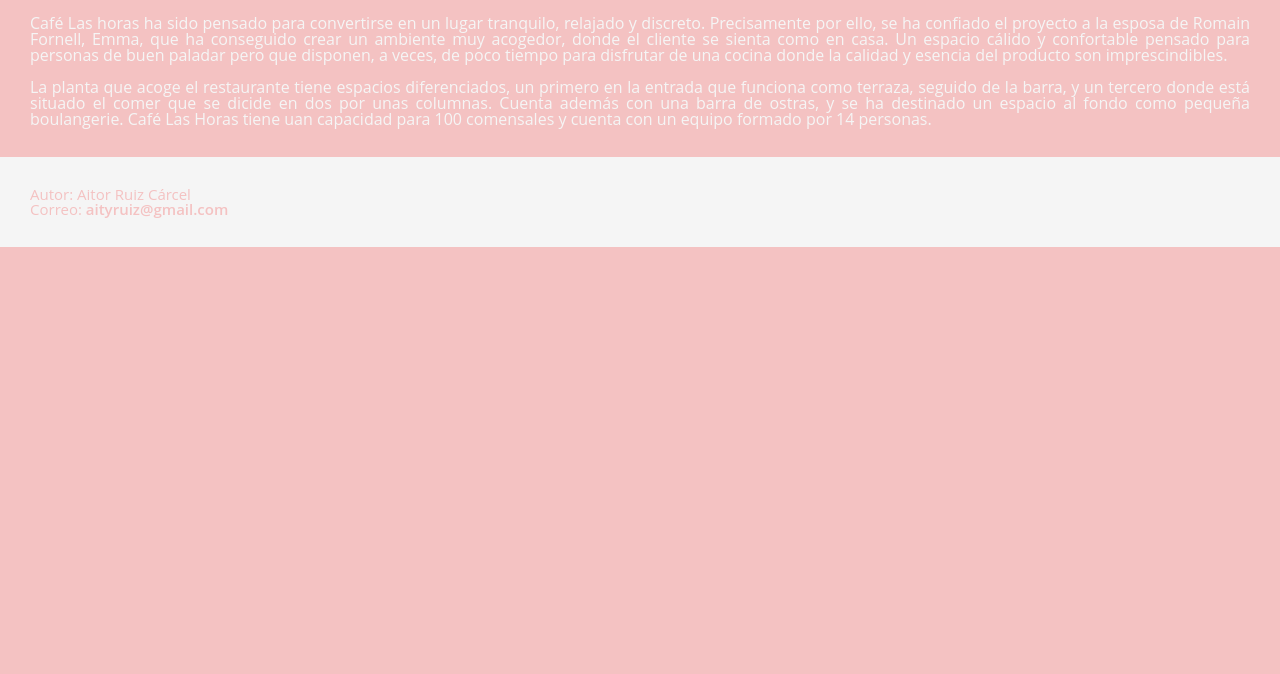
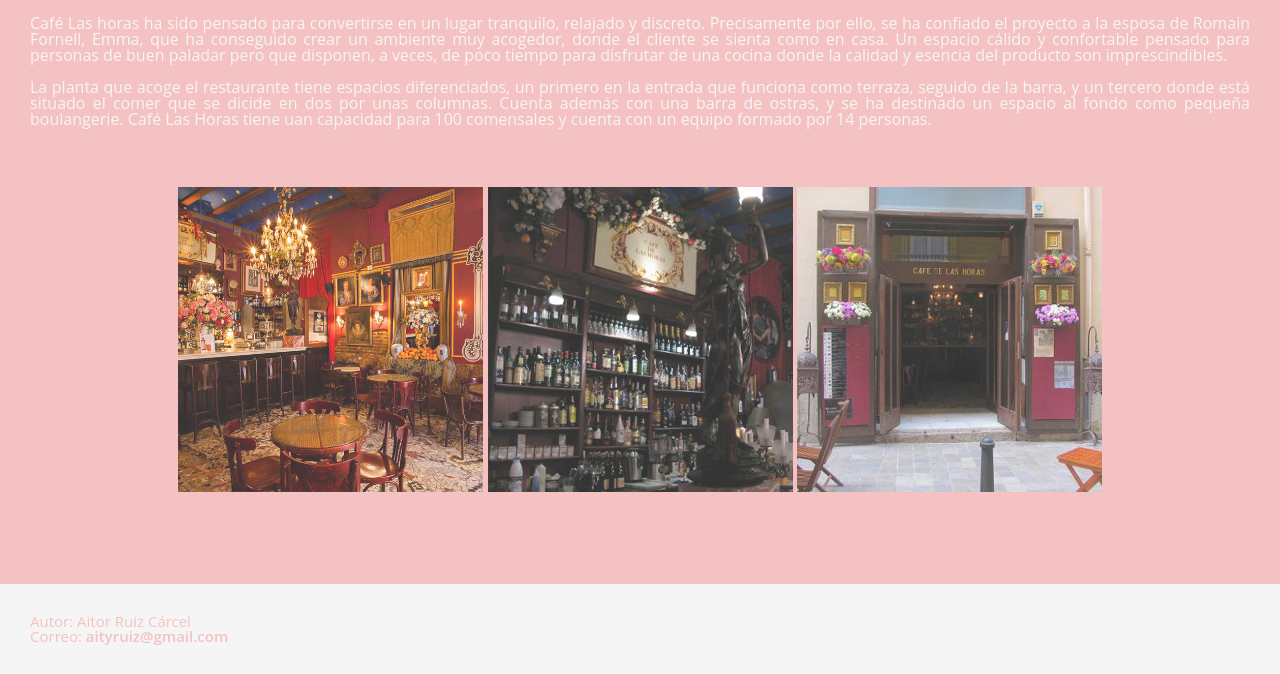
Before and after one commit to aitor-ruiz/practica-1.13, a plain HTML site: page enlaces/cafe/cafe.html in a window 1280 px wide. Shown: the part 175-849 px from the top of the page. Before the commit the page ends 800 px from the top, so only its background shows below. Drawn offline with Linux system fonts and the light colour scheme.

Commit message:
Imagenes en cafe

```diff
--- a/css/style.css
+++ b/css/style.css
@@ -96,6 +96,7 @@ nav ul{
     text-align: right;
 }
 
+
 /* footer */
 
 footer{
--- a/enlaces/cafe/cafe.html
+++ b/enlaces/cafe/cafe.html
@@ -28,6 +28,14 @@
                     <p>La planta que acoge el restaurante tiene espacios diferenciados, un primero en la entrada que funciona como terraza, seguido de la barra, y un tercero donde está situado el comer que se dicide en dos por unas columnas. Cuenta además con una barra de ostras, y se ha destinado un espacio al fondo como pequeña boulangerie. Café Las Horas tiene uan capacidad para 100 comensales y cuenta con un equipo formado por 14 personas.</p>
                 </article>
             </section>
+
+            <section class="imagenes">
+                <article>
+                        <img src="img/img1.jpg" title="Café Las Horas interior" alt="Café Las Horas interior" width="25%">
+                        <img src="img/img2.jpg" title="Café Las Horas interior" alt="Café Las Horas interior" width="25%">
+                        <img src="img/img3.jpg" title="Café Las Horas interior" alt="Café Las Horas interior" width="25%">
+                </article>
+            </section>
         </main>
 
         <footer>
--- a/enlaces/cafe/css/style.css
+++ b/enlaces/cafe/css/style.css
@@ -29,3 +29,10 @@ main{
     padding-bottom: 30px;
     padding: 0px 30px 30px 30px ;
 }
+
+/*Imagenes*/
+
+.imagenes {
+    text-align: center;
+    padding: 60px 0px 60px 0px;
+}
```
Also changed, not shown: enlaces/cafe/img/img1.jpg (added), enlaces/cafe/img/img2.jpg (added), enlaces/cafe/img/img3.jpg (added), index.html (line endings or trailing spaces).
